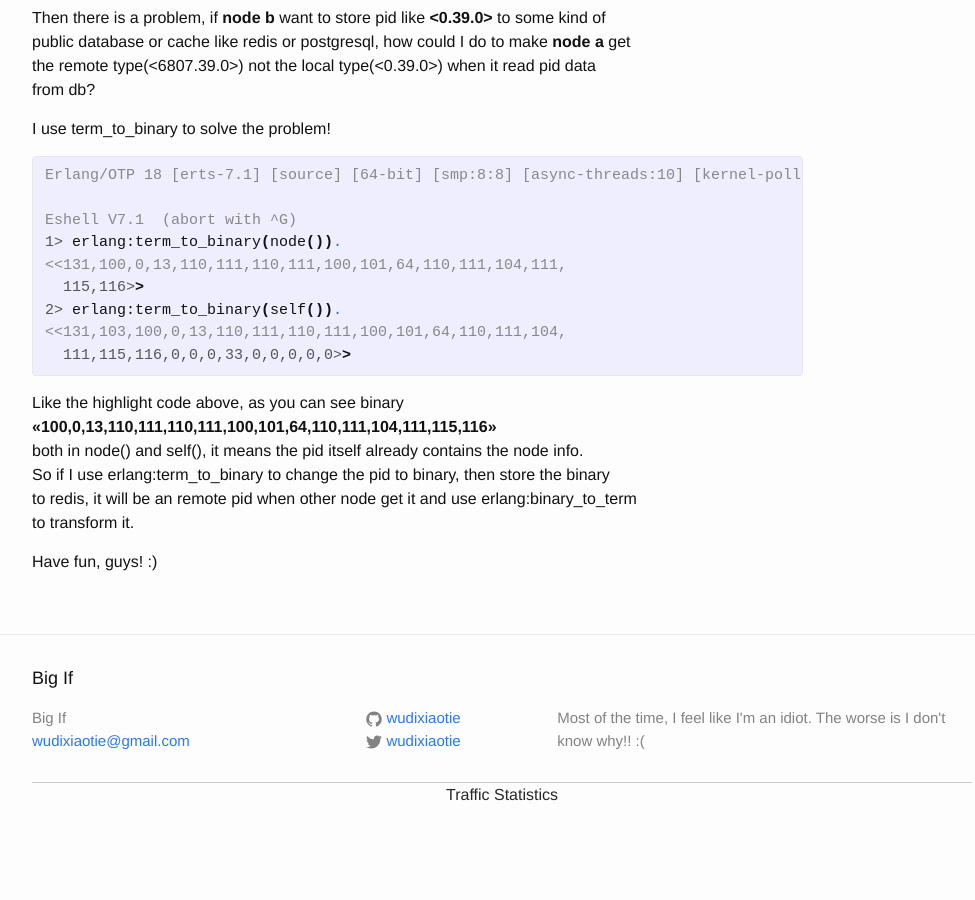
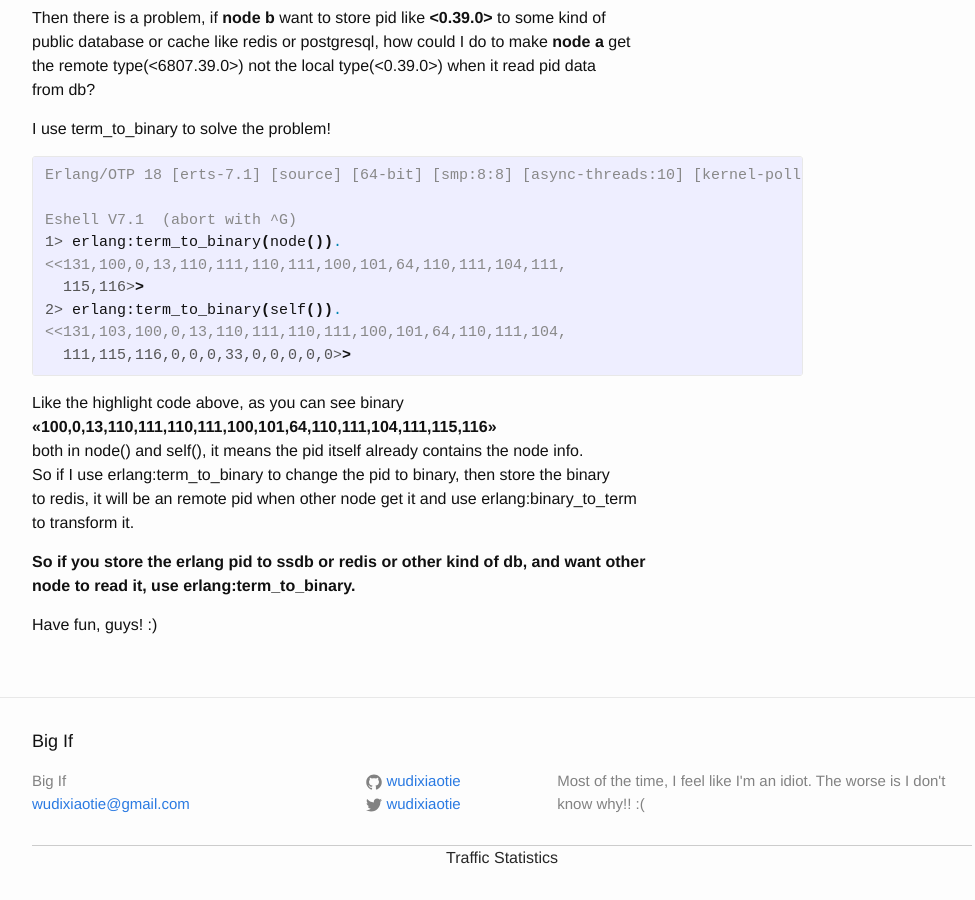
Before and after one commit to wudixiaotie/wudixiaotie.github.io, a Jekyll site: the page built from _posts/2016-04-15-erlang-pid.md, in a window 1280 px wide and 900 px high, scrolled down 1849 px. Shown: the whole window, without its empty margins (138-1113 px from the left). Built offline with Jekyll 4.4.1, drawn with Linux system fonts in a browser that asks for light colours; comment, search, counter and statistics services are not loaded; before the commit the page ends 2686 px from its top, so only the background shows below that.

Commit message:
update post

```diff
--- a/_posts/2016-04-15-erlang-pid.md
+++ b/_posts/2016-04-15-erlang-pid.md
@@ -126,4 +126,8 @@ So if I use erlang:term_to_binary to change the pid to binary, then store the bi
  to transform it.
 
 
+**So if you store the erlang pid to ssdb or redis or other kind of db, and want other
+node to read it, use erlang:term_to_binary.**
+
+
 Have fun, guys! :)
```
